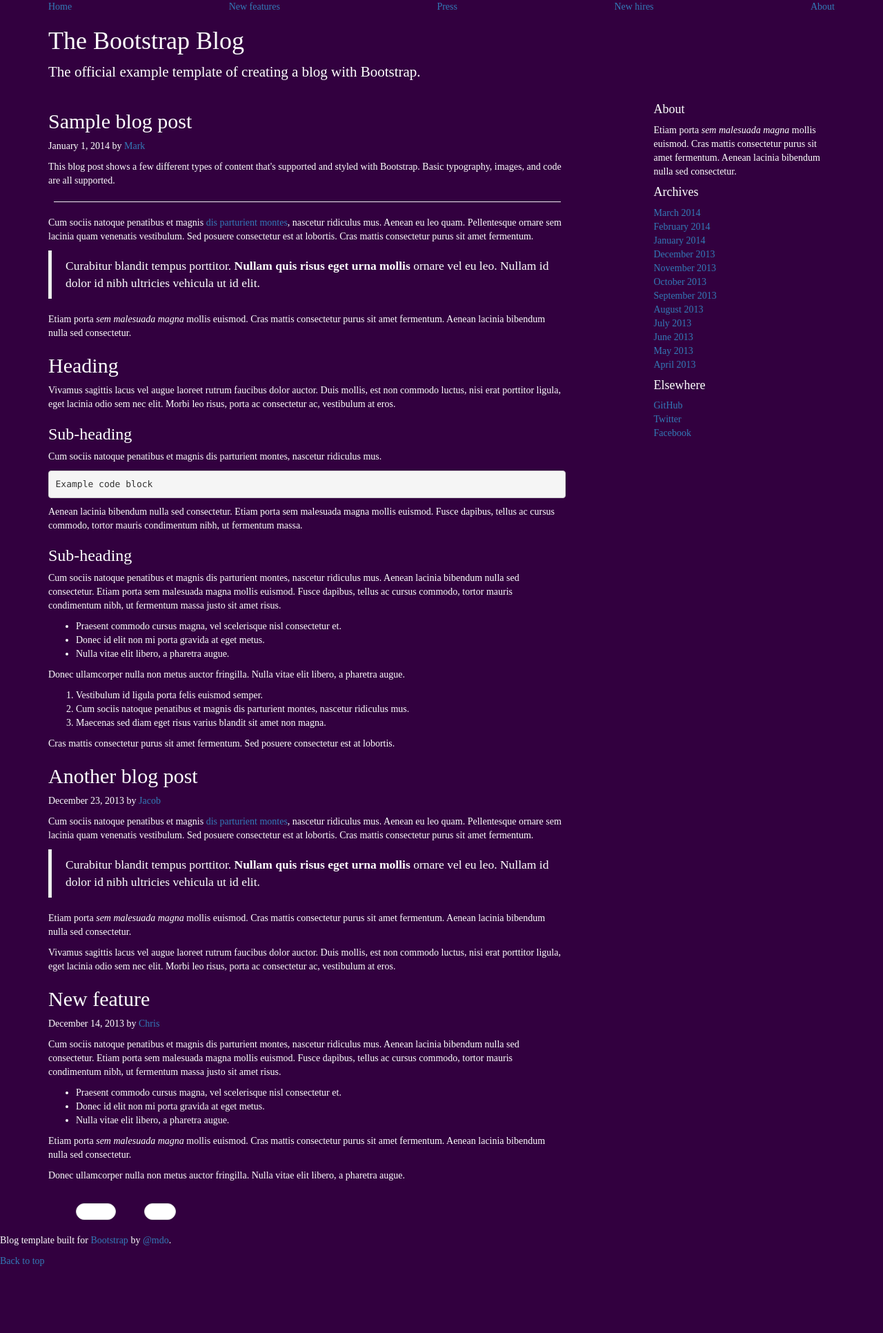
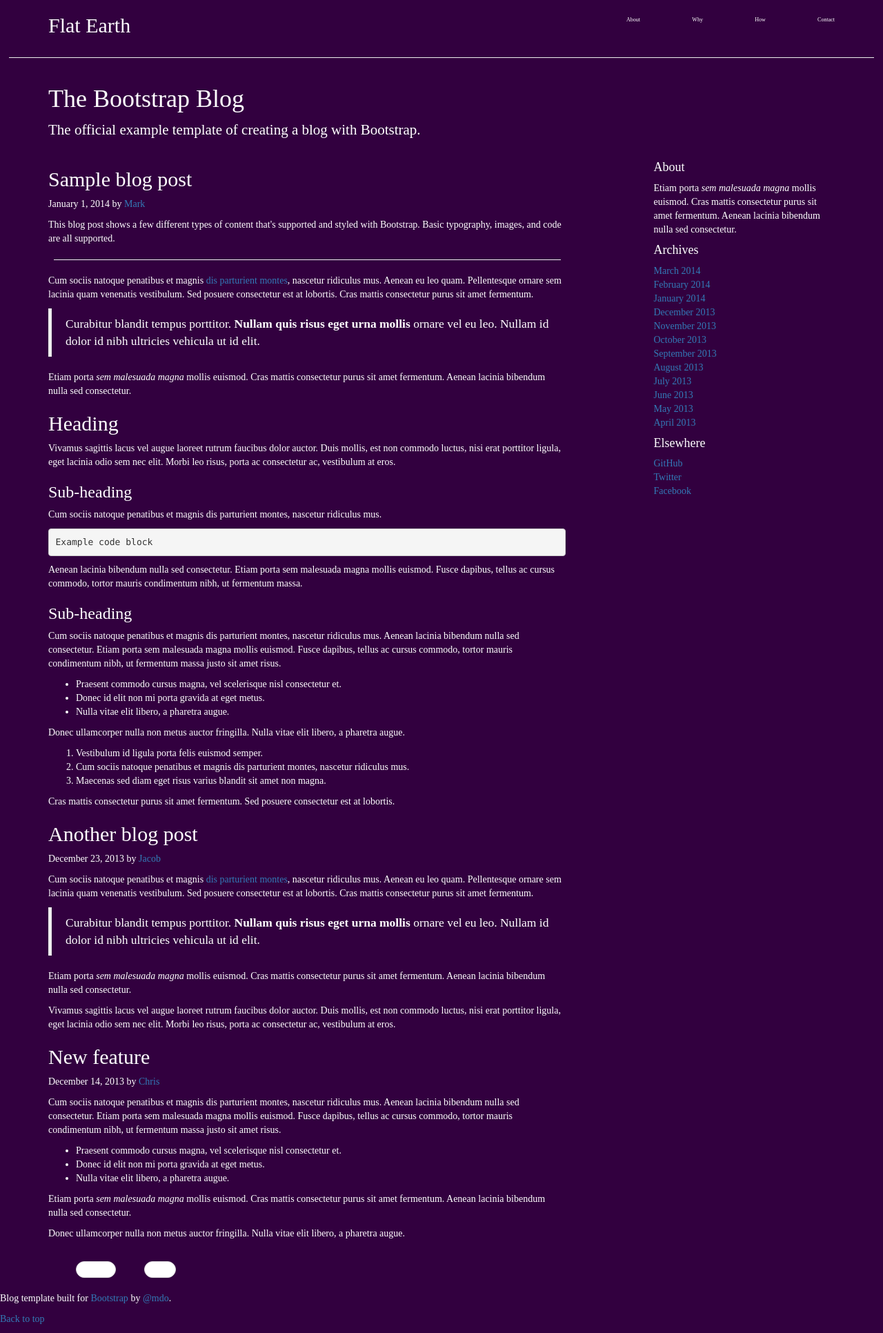
Before and after one commit to supasole9/wordpress-theme, a PHP site: page / in a window 1280 px wide. Shown: the whole page at 69% size. Before the commit the page ends 1835 px from the top, so only its background shows below. Run offline with PHP 8.4, Linux system fonts and the light colour scheme; some libraries are stand-ins or nearby versions.

Commit message:
added new index.php

```diff
--- a/index.php
+++ b/index.php
@@ -21,7 +21,7 @@
 
   <body>
 
-    <div class="blog-masthead">
+    <!-- <div class="blog-masthead">
       <div class="container">
         <nav class="blog-nav">
           <a class="blog-nav-item active" href="#">Home</a>
@@ -31,7 +31,21 @@
           <a class="blog-nav-item" href="#">About</a>
         </nav>
       </div>
+    </div> -->
+    <div class="container">
+         <nav>
+              <div class="logo">
+                   <h2>Flat Earth</h2>
+              </div>
+              <ul>
+                   <li><a href="#">About</a></li>
+                   <li><a href="#">Why</a></li>
+                   <li><a href="#">How</a></li>
+                   <li><a href="#">Contact</a></li>
+              </ul>
+         </nav>
     </div>
+    <hr />
 
     <div class="container">
 
```
